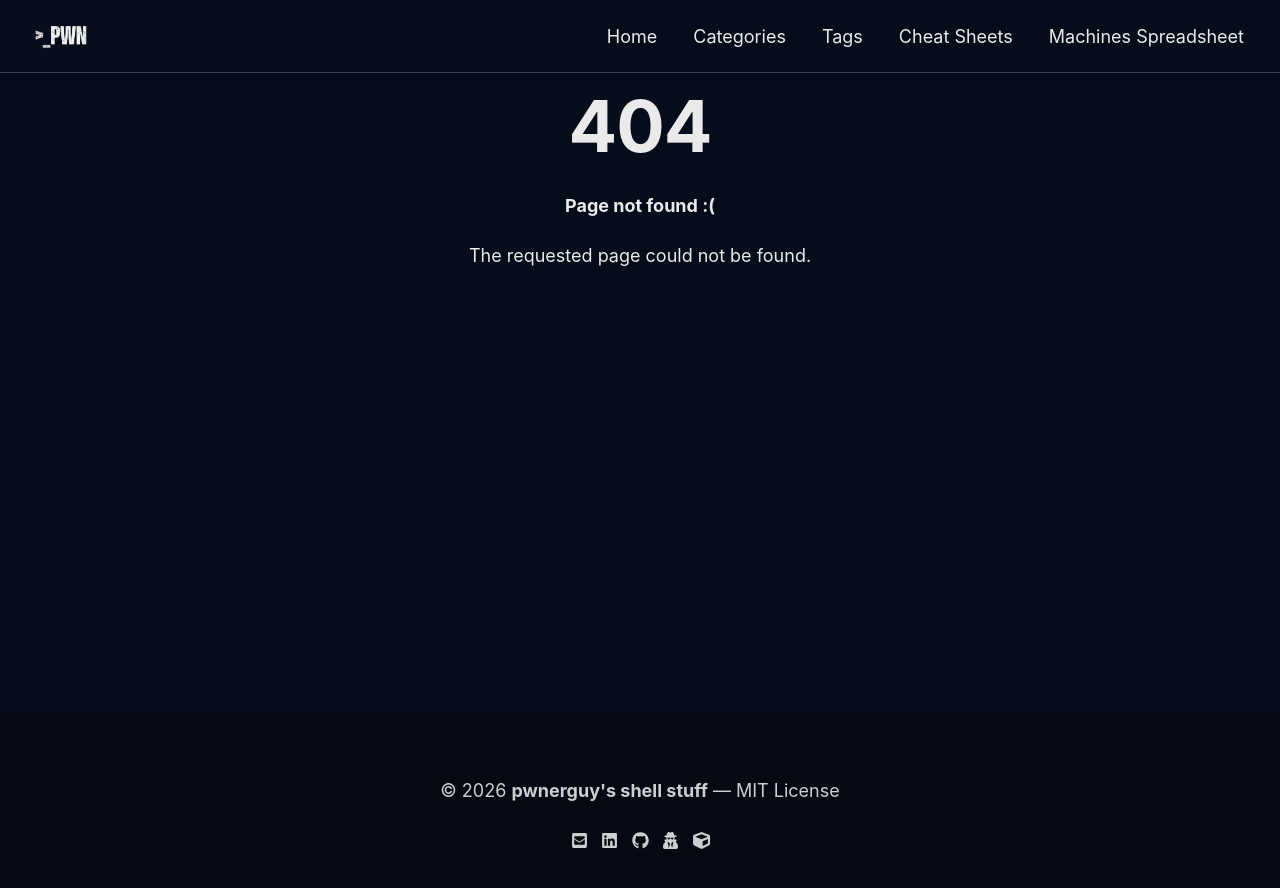
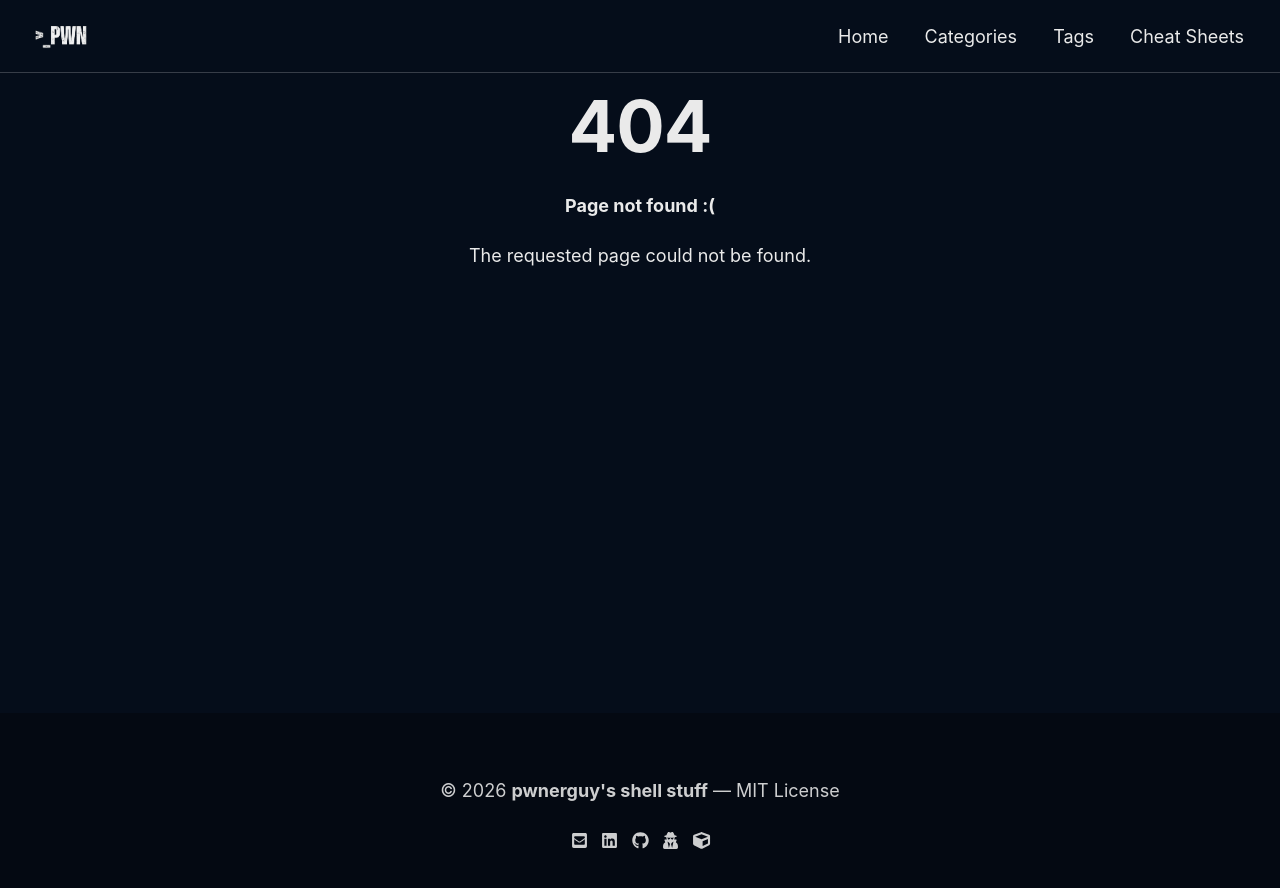
Before and after one commit to pwnerguy/pwnerguy.github.io, a Jekyll site: the page built from 404.html, in a window 1280 px wide. Shown: the top 888 px of the page. Built offline with Jekyll 4.4.1, drawn with Linux system fonts in a browser that asks for light colours; cached includes are drawn as plain includes; a script that is not in the unit is left out.

Commit message:
fix: spread sheet deletion

```diff
--- a/_data/navigation.yml
+++ b/_data/navigation.yml
@@ -7,6 +7,3 @@ main:
     url: /tags/
   - title: "Cheat Sheets"
     url: /categories/#cheat-sheets
-  - title: "Machines Spreadsheet"
-    url: https://docs.google.com/spreadsheets/d/19fnbpEfUClo4aR6JX3Y6YrD6LnVeqrOx/edit?gid=1310585786#gid=1310585786
-    external: true
--- a/assets/css/main.scss
+++ b/assets/css/main.scss
@@ -24,6 +24,7 @@ a:focus {
 }
 
 /* Scrollbar for Chromium-based browsers */
+
 ::-webkit-scrollbar {
   width: 8px;
   height: 8px;
@@ -44,6 +45,7 @@ a:focus {
 }
 
 /* Scrollbar for Firefox-based browsers */
+
 * {
   scrollbar-width: auto;
   scrollbar-color: rgba(255, 255, 255, 0.25) transparent;
```
